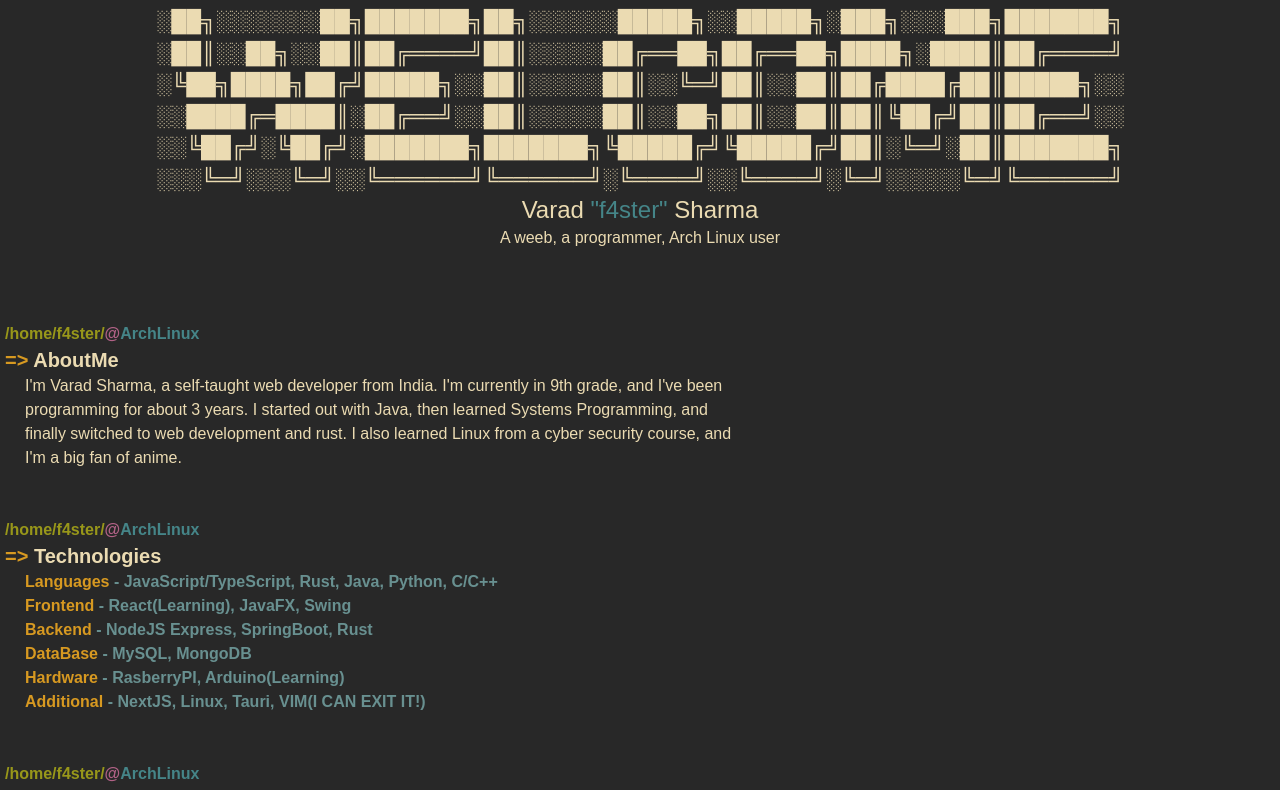
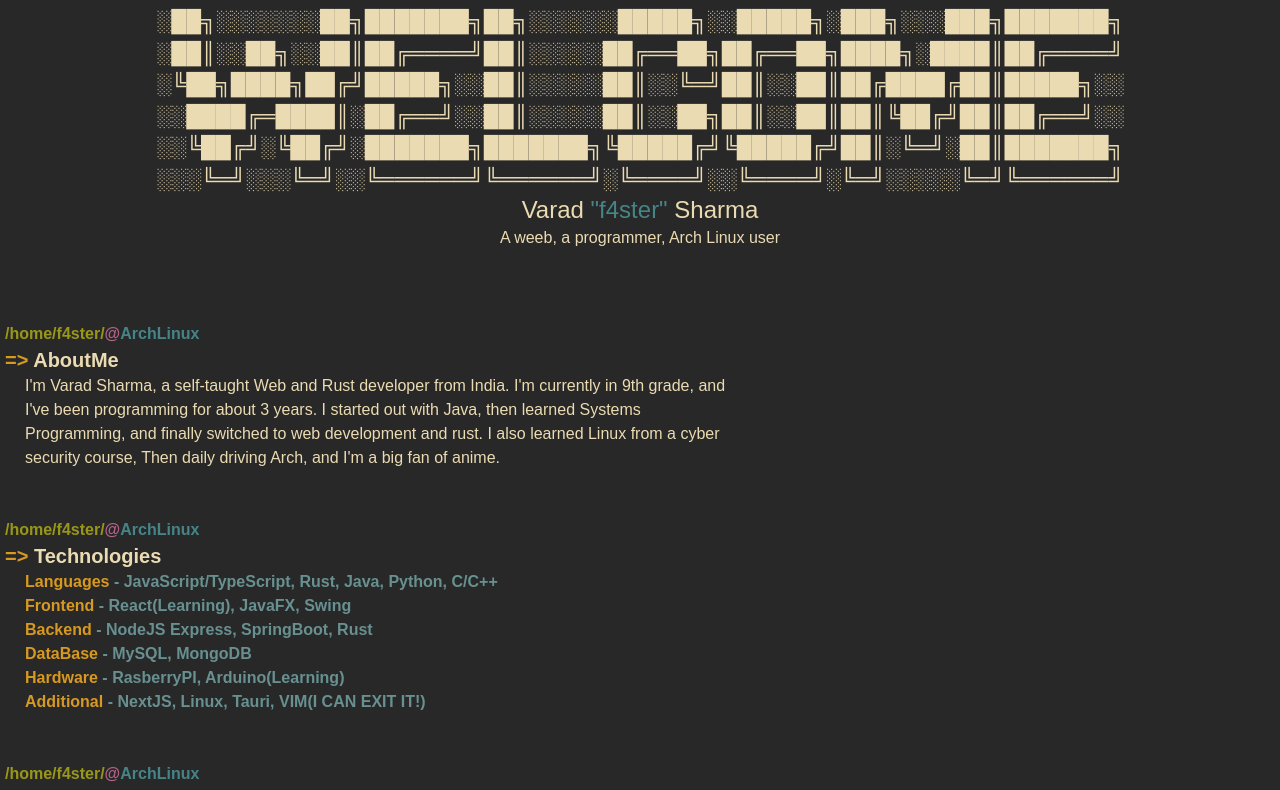
Before and after one commit to Varad-Codes/varadcodes, a React (Vite) app: page / in a window 1280 px wide. Shown: the top 790 px of the page. Built offline with nearby package versions, Linux system fonts and the light colour scheme.

Commit message:
smol changes

```diff
--- a/src/components/AboutMe.jsx
+++ b/src/components/AboutMe.jsx
@@ -6,7 +6,7 @@ const AboutMe = () => {
         <>
             <Prompt CMD={"AboutMe"} />
             <p className="cmd-output">
-                I'm Varad Sharma, a self-taught web developer from India. I'm currently in 9th grade, and I've been programming for about 3 years. I started out with Java, then learned Systems Programming, and finally switched to web development and rust. I also learned Linux from a cyber security course, and I'm a big fan of anime.
+                I'm Varad Sharma, a self-taught Web and Rust developer from India. I'm currently in 9th grade, and I've been programming for about 3 years. I started out with Java, then learned Systems Programming, and finally switched to web development and rust. I also learned Linux from a cyber security course, Then daily driving Arch, and I'm a big fan of anime.
             </p>
             <br />
             <br />
```
